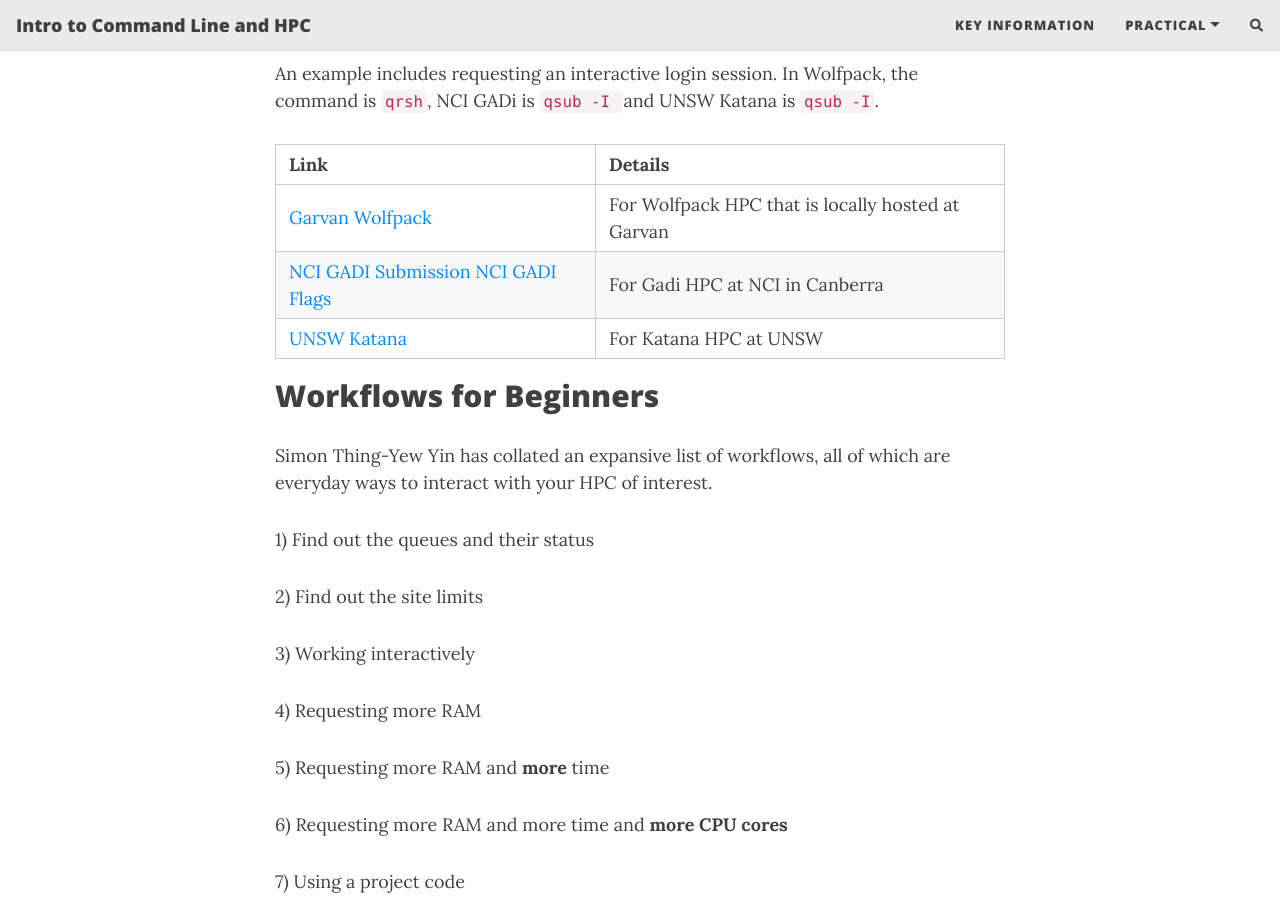
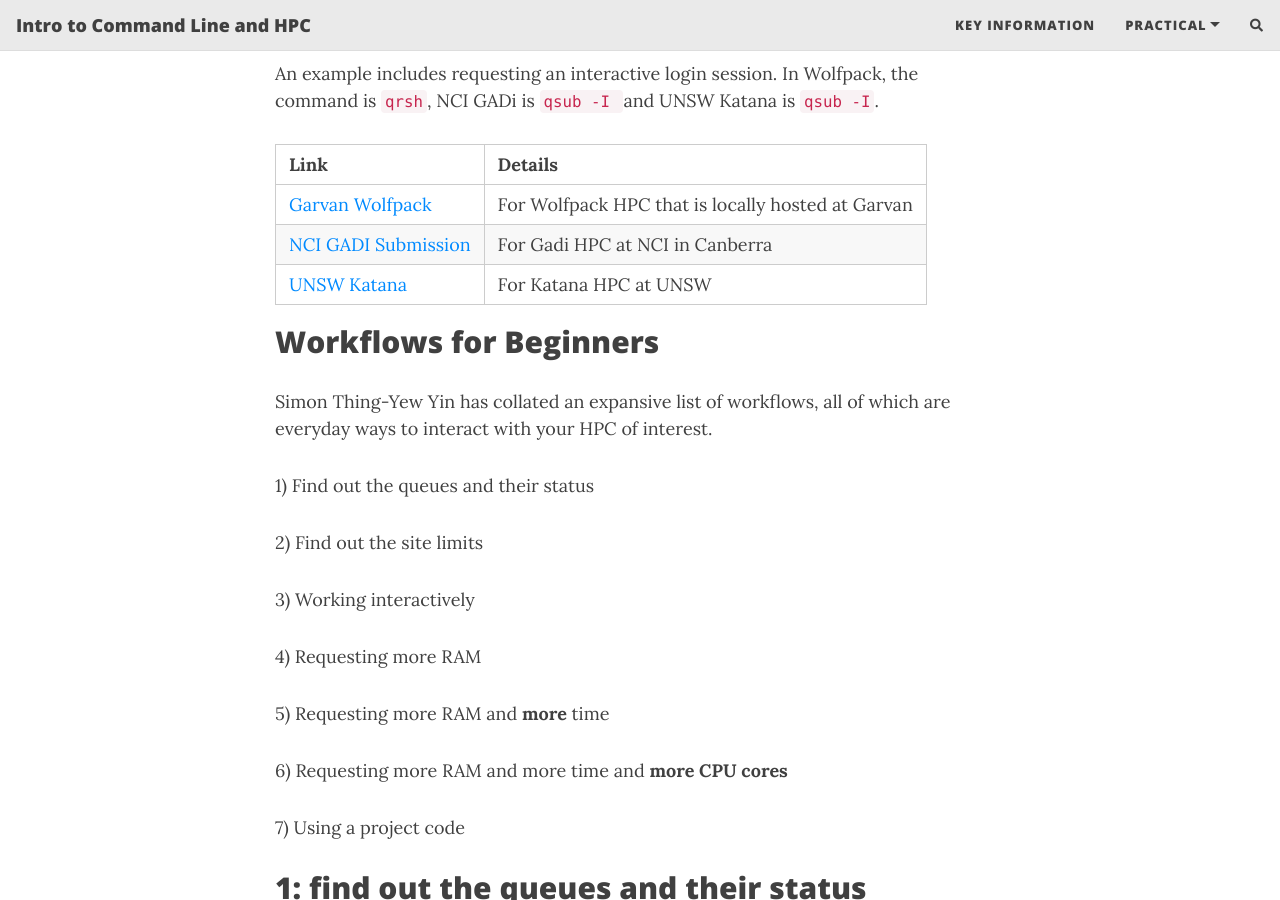
Before and after one commit to theheking/intro-to-command-line-hpc, a Jekyll site: the page built from practical_overview/7B_Different_HPC.md, in a window 1280 px wide and 900 px high, scrolled down 882 px. Built offline with Jekyll 4.4.1, drawn with Linux system fonts in a browser that asks for light colours; nearby versions of some CDN libraries; comment, search, counter and statistics services are not loaded.

Commit message:
Update 7B_Different_HPC.md

```diff
--- a/practical_overview/7B_Different_HPC.md
+++ b/practical_overview/7B_Different_HPC.md
@@ -33,7 +33,7 @@
 | Link | Details |
 | ---- | ---- |
 | [Garvan Wolfpack](https://gridscheduler.sourceforge.net/htmlman/htmlman1/qsub.html) | For Wolfpack HPC that is locally hosted at Garvan |
-| [NCI GADI Submission](../assets/img/job_submission.pdf) [NCI GADI Flags](../assets/img/PBS_directives.pdf) | For Gadi HPC at NCI in Canberra |
+| [NCI GADI Submission](https://opus.nci.org.au/display/Help/0.+Welcome+to+Gadi#id-0.WelcometoGadi-GadiJobs) | For Gadi HPC at NCI in Canberra |
 | [UNSW Katana](https://docs.restech.unsw.edu.au/using_katana/running_jobs/) | For Katana HPC at UNSW |
 
 Workflows for Beginners
```
